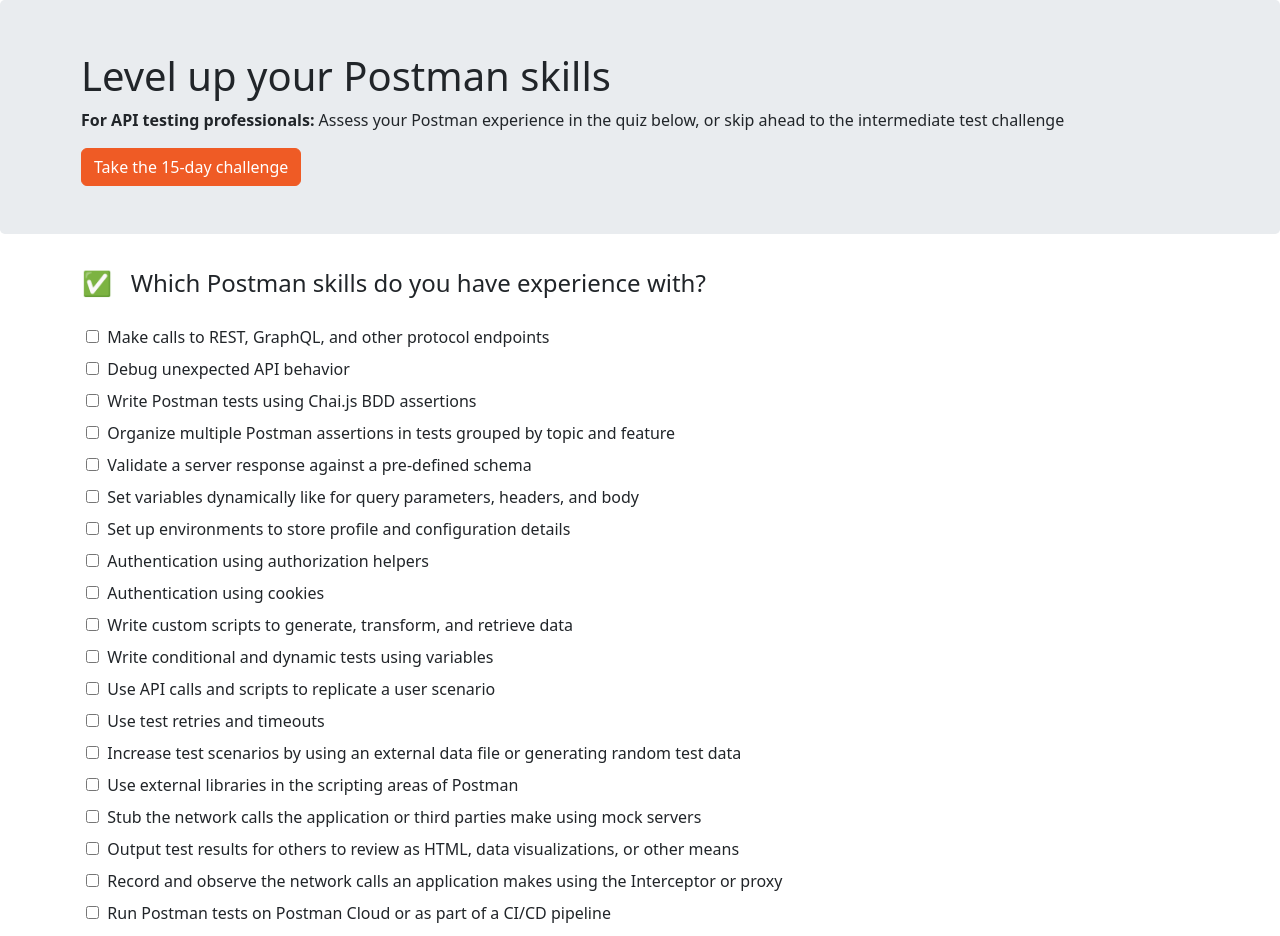
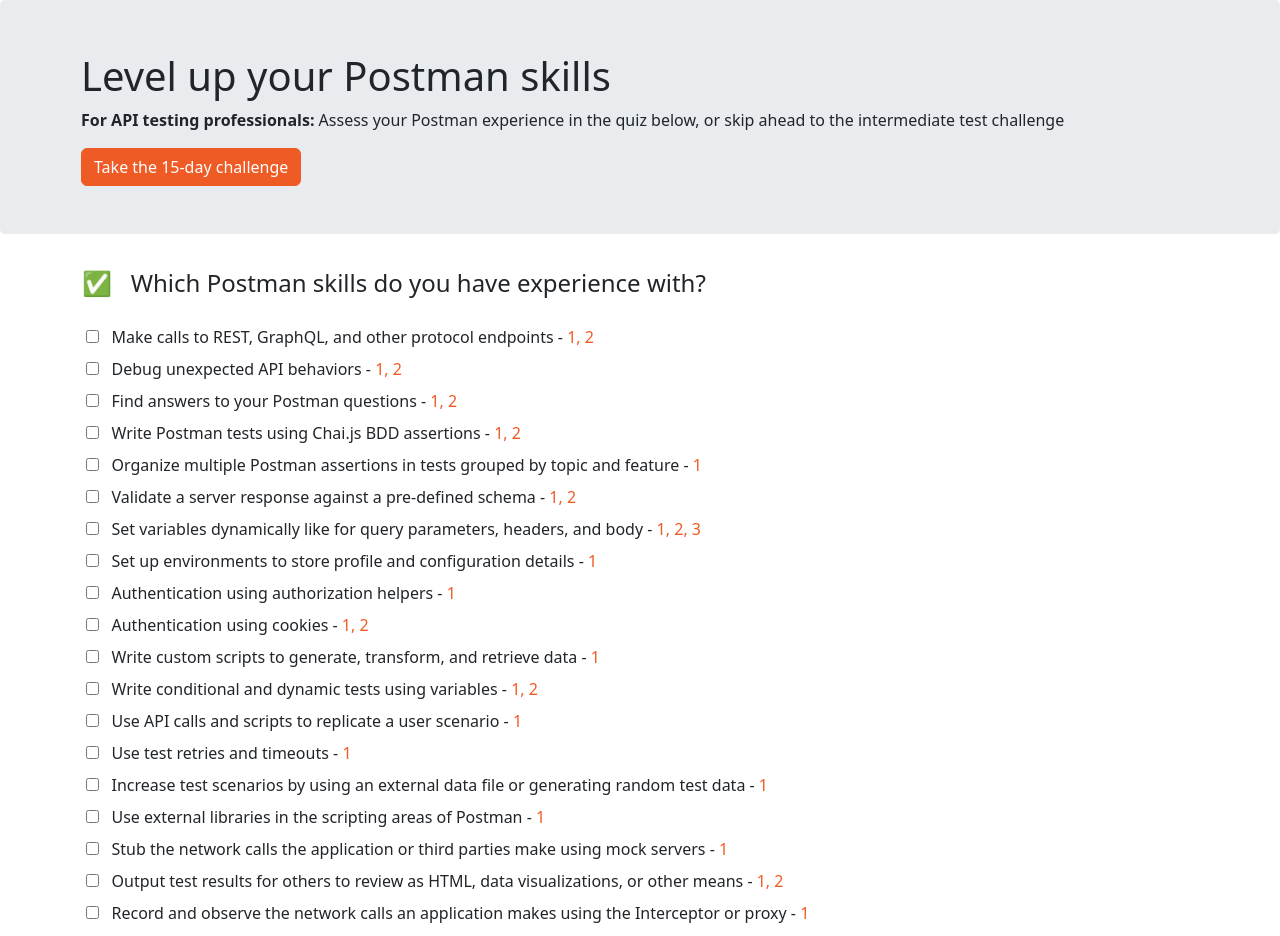
Before and after one commit to loopDelicious/postman-skills, a React (Create React App) app: page / in a window 1280 px wide. Shown: the top 936 px of the page. Built offline with nearby package versions, Linux system fonts and the light colour scheme.

Commit message:
add item resources

```diff
--- a/src/ItemList.css
+++ b/src/ItemList.css
@@ -19,3 +19,7 @@
 .item-message {
     color: var(--second-bg-color);
 }
+
+.labelWithResources {
+    float: right;
+}
--- a/src/ItemList.js
+++ b/src/ItemList.js
@@ -1,29 +1,255 @@
 import React, { Component } from "react";
 import Checkbox from "./Checkbox";
 import "./ItemList.css";
+// import items from "./resources.json";
 
 const items = [
-  "Make calls to REST, GraphQL, and other protocol endpoints",
-  "Debug unexpected API behavior",
-  "Write Postman tests using Chai.js BDD assertions",
-  "Organize multiple Postman assertions in tests grouped by topic and feature",
-  "Validate a server response against a pre-defined schema",
-  "Set variables dynamically like for query parameters, headers, and body",
-  "Set up environments to store profile and configuration details",
-  "Authentication using authorization helpers",
-  "Authentication using cookies",
-  "Write custom scripts to generate, transform, and retrieve data",
-  "Write conditional and dynamic tests using variables",
-  "Use API calls and scripts to replicate a user scenario",
-  "Use test retries and timeouts",
-  "Increase test scenarios by using an external data file or generating random test data",
-  "Use external libraries in the scripting areas of Postman",
-  "Stub the network calls the application or third parties make using mock servers",
-  "Output test results for others to review as HTML, data visualizations, or other means",
-  "Record and observe the network calls an application makes using the Interceptor or proxy",
-  "Run Postman tests on Postman Cloud or as part of a CI/CD pipeline",
-  "Install and use Newman to run tests using command line arguments and environments",
-  "Set up third party integrations for Source Control, Deployment, CI, Analytics, or Notifications",
+  {
+    item: "Make calls to REST, GraphQL, and other protocol endpoints",
+    resources: [
+      {
+        title: "How to Send API Requests",
+        link: "https://youtu.be/8mBmLDbpIH8",
+      },
+      {
+        title: "GraphQL in Postman",
+        link: "https://youtu.be/7pUbezVADQs",
+      },
+    ],
+  },
+  {
+    item: "Debug unexpected API behaviors",
+    resources: [
+      {
+        title: "How to Inspect API Responses",
+        link: "https://youtu.be/31wBZyBdbgw",
+      },
+      {
+        title: "Debugging with the Console",
+        link: "https://youtu.be/YCsURct9wCk",
+      },
+    ],
+  },
+  {
+    item: "Find answers to your Postman questions",
+    resources: [
+      {
+        title: "Postman Docs",
+        link: "https://learning.postman.com/",
+      },
+      {
+        title: "Community Forum",
+        link: "https://community.postman.com/",
+      },
+    ],
+  },
+  {
+    item: "Write Postman tests using Chai.js BDD assertions",
+    resources: [
+      {
+        title: "Writing Tests in Postman - with Examples",
+        link: "https://youtu.be/oXW-C2bM0wE",
+      },
+      {
+        title: "Test examples in Postman",
+        link: "https://www.postman.com/postman/workspace/test-examples-in-postman/overview",
+      },
+    ],
+  },
+  {
+    item: "Organize multiple Postman assertions in tests grouped by topic and feature",
+    resources: [
+      {
+        title: "Using multiple assertions",
+        link: "https://learning.postman.com/docs/writing-scripts/script-references/test-examples/#using-multiple-assertions",
+      },
+    ],
+  },
+  {
+    item: "Validate a server response against a pre-defined schema",
+    resources: [
+      {
+        title: "Validating response structure",
+        link: "https://www.postman.com/postman/workspace/test-examples-in-postman/request/1559645-d05d52f0-056e-4680-939e-1be3755e08cd",
+      },
+      {
+        title: "Validating APIs",
+        link: "https://learning.postman.com/docs/designing-and-developing-your-api/developing-an-api/validating-elements-against-schema/",
+      },
+    ],
+  },
+  {
+    item: "Set variables dynamically like for query parameters, headers, and body",
+    resources: [
+      {
+        title: "Add query params dynamically",
+        link: "https://www.postman.com/postman/workspace/postman-answers/collection/13455110-5cd6562d-5712-4709-8f20-291bc847a670?ctx=documentation",
+      },
+      {
+        title: "Set request body dynamically",
+        link: "https://www.postman.com/postman/workspace/postman-answers/collection/9215231-b9133e48-73c3-4aa4-b189-e038ee4c5e00?ctx=documentation",
+      },
+      {
+        title: "Set path param dynamically",
+        link: "https://www.postman.com/postman/workspace/postman-answers/collection/9215231-33d1fd93-db48-4cba-8c2c-fcf96a013e70?ctx=documentation",
+      },
+    ],
+  },
+  {
+    item: "Set up environments to store profile and configuration details",
+    resources: [
+      {
+        title: "Managing environments",
+        link: "https://learning.postman.com/docs/sending-requests/managing-environments/",
+      },
+    ],
+  },
+  {
+    item: "Authentication using authorization helpers",
+    resources: [
+      {
+        title: "Authorizing requests",
+        link: "https://learning.postman.com/docs/sending-requests/authorization/",
+      },
+    ],
+  },
+  {
+    item: "Authentication using cookies",
+    resources: [
+      {
+        title: "Using cookies",
+        link: "https://learning.postman.com/docs/sending-requests/cookies/",
+      },
+      {
+        title: "Syncing Cookies for Authentication",
+        link: "https://youtu.be/jfgFNw5SoUg",
+      },
+    ],
+  },
+  {
+    item: "Write custom scripts to generate, transform, and retrieve data",
+    resources: [
+      {
+        title: "Scripting in Postman",
+        link: "https://learning.postman.com/docs/writing-scripts/intro-to-scripts/",
+      },
+    ],
+  },
+  {
+    item: "Write conditional and dynamic tests using variables",
+    resources: [
+      {
+        title: "Building request workflows",
+        link: "https://learning.postman.com/docs/running-collections/building-workflows/",
+      },
+      {
+        title: "Conditionally skip tests and requests",
+        link: "https://www.postman.com/postman/workspace/15-days-of-postman-for-testers/documentation/1559645-60e4a553-2b1f-4248-a9cf-c77838c19a55",
+      },
+    ],
+  },
+  {
+    item: "Use API calls and scripts to replicate a user scenario",
+    resources: [
+      {
+        title: "Scenario testing",
+        link: "https://www.postman.com/postman/workspace/30-days-of-postman-for-developers/documentation/1559645-e9968036-7ad8-4daa-97c3-331184213392",
+      },
+    ],
+  },
+  {
+    item: "Use test retries and timeouts",
+    resources: [
+      {
+        title: "Configure test retries and timeouts",
+        link: "https://www.postman.com/postman/workspace/15-days-of-postman-for-testers/documentation/1559645-60e4a553-2b1f-4248-a9cf-c77838c19a55",
+      },
+    ],
+  },
+  {
+    item: "Increase test scenarios by using an external data file or generating random test data",
+    resources: [
+      {
+        title: "Loop through a data file",
+        link: "https://youtu.be/RH8b3gbujPY",
+      },
+    ],
+  },
+  {
+    item: "Use external libraries in the scripting areas of Postman",
+    resources: [
+      {
+        title: "Adding external libraries",
+        link: "https://www.postman.com/postman/workspace/postman-answers/collection/13455110-7a6c90f0-0062-4089-b206-27c803dc1c37?ctx=documentation",
+      },
+    ],
+  },
+  {
+    item: "Stub the network calls the application or third parties make using mock servers",
+    resources: [
+      {
+        title: "Mock servers",
+        link: "https://youtu.be/n_7UUghLpco",
+      },
+    ],
+  },
+  {
+    item: "Output test results for others to review as HTML, data visualizations, or other means",
+    resources: [
+      {
+        title: "Using Newman custom reporters",
+        link: "https://learning.postman.com/docs/running-collections/using-newman-cli/newman-custom-reporters/",
+      },
+      {
+        title: "Sample visualizers",
+        link: "https://www.postman.com/postman/workspace/sample-visualizations/overview",
+      },
+    ],
+  },
+  {
+    item: "Record and observe the network calls an application makes using the Interceptor or proxy",
+    resources: [
+      {
+        title: "Capture API calls with a proxy",
+        link: "https://youtu.be/bjrCHUITZ3k",
+      },
+    ],
+  },
+  {
+    item: "Run Postman tests on Postman Cloud or as part of a CI/CD pipeline",
+    resources: [
+      {
+        title: "Integrate CircleCI in Postman",
+        link: "https://youtu.be/9a0t9rhauAQ",
+      },
+      {
+        title: "CI with Postman API",
+        link: "https://learning.postman.com/docs/running-collections/using-newman-cli/continuous-integration/",
+      },
+    ],
+  },
+  {
+    item: "Install and use Newman to run tests using command line arguments and environments",
+    resources: [
+      {
+        title: "Command line integration with Newman",
+        link: "https://learning.postman.com/docs/running-collections/using-newman-cli/command-line-integration-with-newman/",
+      },
+      {
+        title: "Manage CLI Environment Variables",
+        link: "https://youtu.be/n8O2KP-Zx8I",
+      },
+    ],
+  },
+  {
+    item: "Set up third party integrations for Source Control, Deployment, CI, Analytics, or Notifications",
+    resources: [
+      {
+        title: "Integrating with Postman",
+        link: "https://learning.postman.com/docs/integrations/intro-integrations/",
+      },
+    ],
+  },
 ];
 
 class ItemList extends Component {
@@ -57,13 +283,32 @@
   //   }
   // };
 
-  createCheckbox = (label, index) => (
-    <Checkbox
-      label={label}
-      handleCheckboxChange={this.toggleCheckbox}
-      key={label + index}
-    />
-  );
+  createCheckbox = (label, index) => {
+    let resourceItems = label.resources.map((resource, index) => (
+      <a
+        href={resource.link}
+        key={resource.title + index}
+        title={resource.title}
+      >
+        {index + 1}
+        {index < label.resources.length - 1 ? "," : ""}&nbsp;
+      </a>
+    ));
+    let fullLabel = (
+      <div className="labelWithResources">
+        &nbsp; {label.item} - {resourceItems}
+      </div>
+    );
+    return (
+      <div>
+        <Checkbox
+          label={fullLabel}
+          handleCheckboxChange={this.toggleCheckbox}
+          key={label.item + index}
+        />
+      </div>
+    );
+  };
 
   createCheckboxes = () => items.map(this.createCheckbox);
 
```
